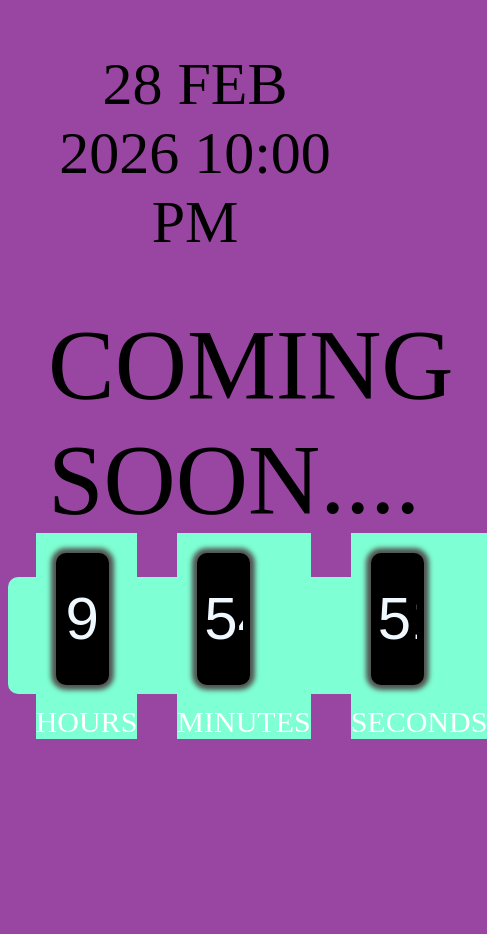
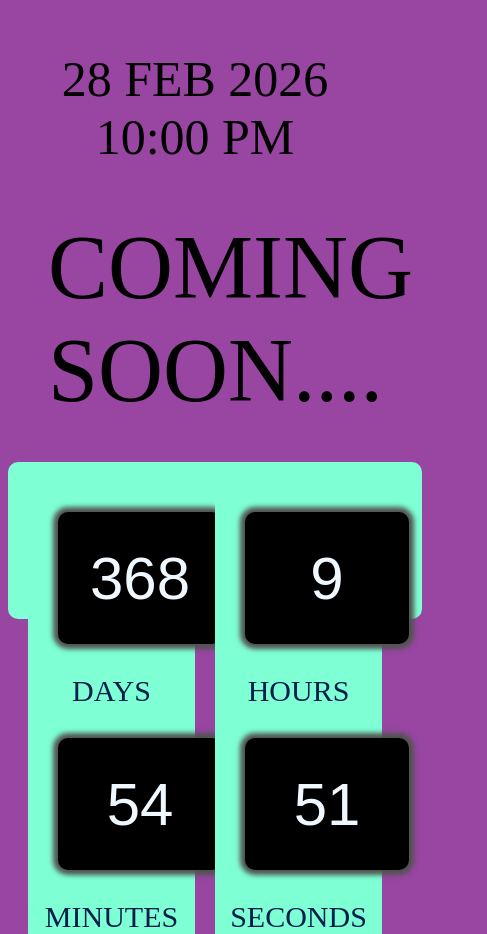
Before and after one commit to Paritosh51/countdown, a plain HTML site: page index.html in a window 390 px wide. Shown: the whole page, 487 px wide, since content can reach past the window. Before the commit the page ends 844 px from the top, so only its background shows below. Drawn offline with Linux system fonts and the light colour scheme.

Commit message:
Update practice.css

```diff
--- a/practice.css
+++ b/practice.css
@@ -6,13 +6,11 @@
     background-color: black;
     box-shadow: 0px 0px 5px 5px rgb(81, 83, 80);
     border: 5px solid black;
-    margin: 20px;
+    margin: 30px;
     font-size: 60px;
     display: block;
     text-align: center;
     justify-content: center;
-
-
 }
 .contain{
     text-align: center;
@@ -29,12 +27,11 @@
 }
 .div{
     display: inline-block;
-    margin-left: 20px;
     margin-right: 20px;
-    color: white;
+    color: rgb(3, 30, 75);
     font-size: 30px;
     text-align: center;
-    background-color:aquamarine;
+    background-color: aquamarine;
 }
 .head{
     height: 30vw;
@@ -45,7 +42,22 @@
     align-items: center;
     border-radius: 10px;
 }
-@media (max-width:480px) {
+@media (max-width:900px) {
+    .head{
+       display: grid;
+       grid-template-columns: repeat(auto-fit,
+       minmax(180px,1fr));
+       padding: 20px;
+
+    }
+    .contain{
+        font-size: 90px;
+    }
+    #end-date{
+        font-size: 50px;
+    }
     #first{
-        width: 10vw;
+        width: 150px;
+
     }
+}
```
